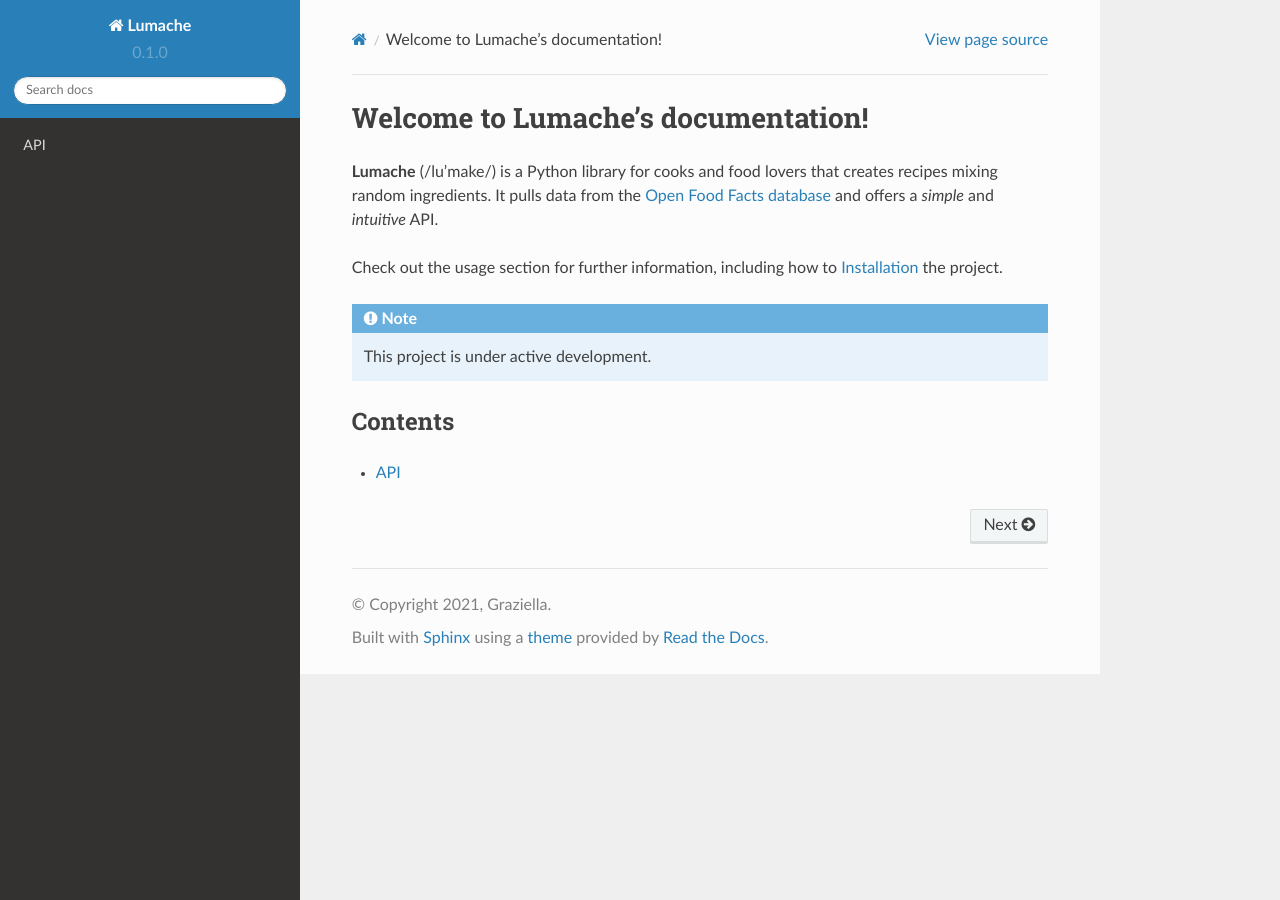
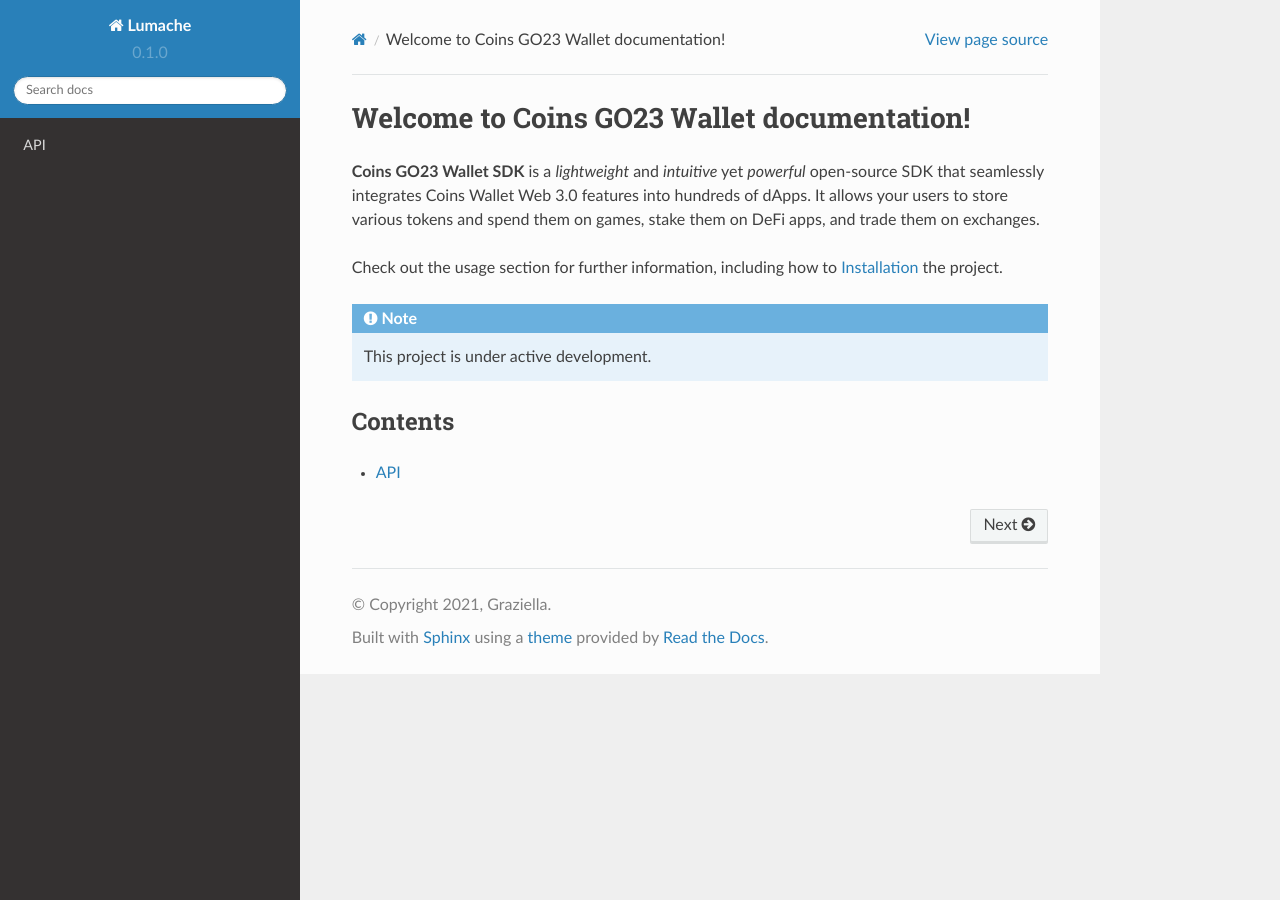
Before and after one commit to vadimsteckler1/coins-web3j-sdk-docs, a Sphinx documentation site: the page built from docs/source/index.rst, in a window 1280 px wide. Built offline with Sphinx 7.4.7 and the Read the Docs theme 2.0.0, drawn with Linux system fonts in a browser that asks for light colours; pages that are not in the unit, such as notebooks, are missing from menus.

Commit message:
Update index.rst

```diff
--- a/docs/source/index.rst
+++ b/docs/source/index.rst
@@ -1,10 +1,9 @@
-Welcome to Lumache's documentation!
-===================================
+Welcome to Coins GO23 Wallet documentation!
+===========================================
 
-**Lumache** (/lu'make/) is a Python library for cooks and food lovers
-that creates recipes mixing random ingredients.
-It pulls data from the `Open Food Facts database <https://world.openfoodfacts.org/>`_
-and offers a *simple* and *intuitive* API.
+**Coins GO23 Wallet SDK** is a *lightweight* and *intuitive* yet *powerful* open-source SDK
+that seamlessly integrates Coins Wallet Web 3.0 features into hundreds of dApps.
+It allows your users to store various tokens and spend them on games, stake them on DeFi apps, and trade them on exchanges.
 
 Check out the :doc:`usage` section for further information, including
 how to :ref:`installation` the project.
```
